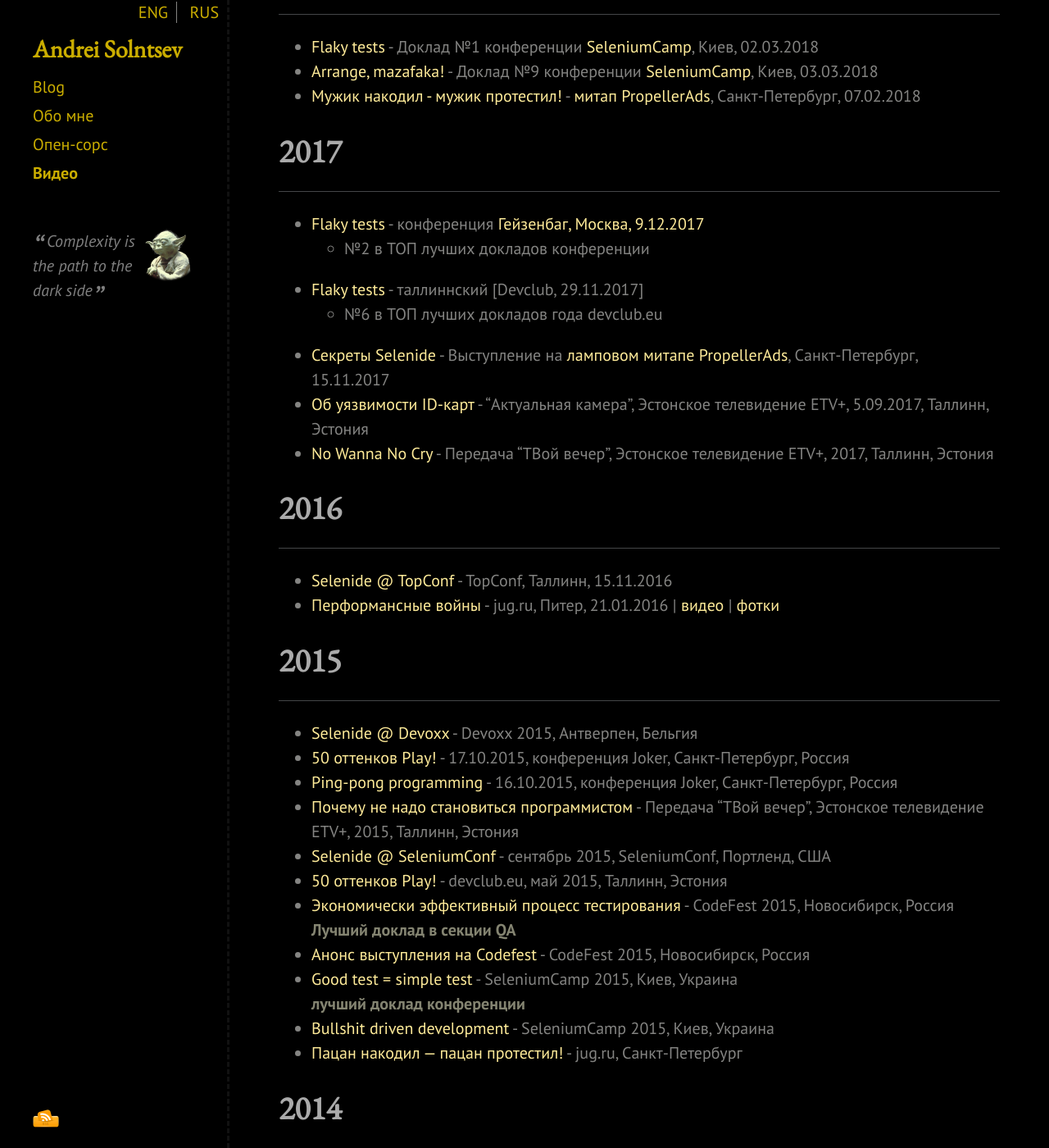
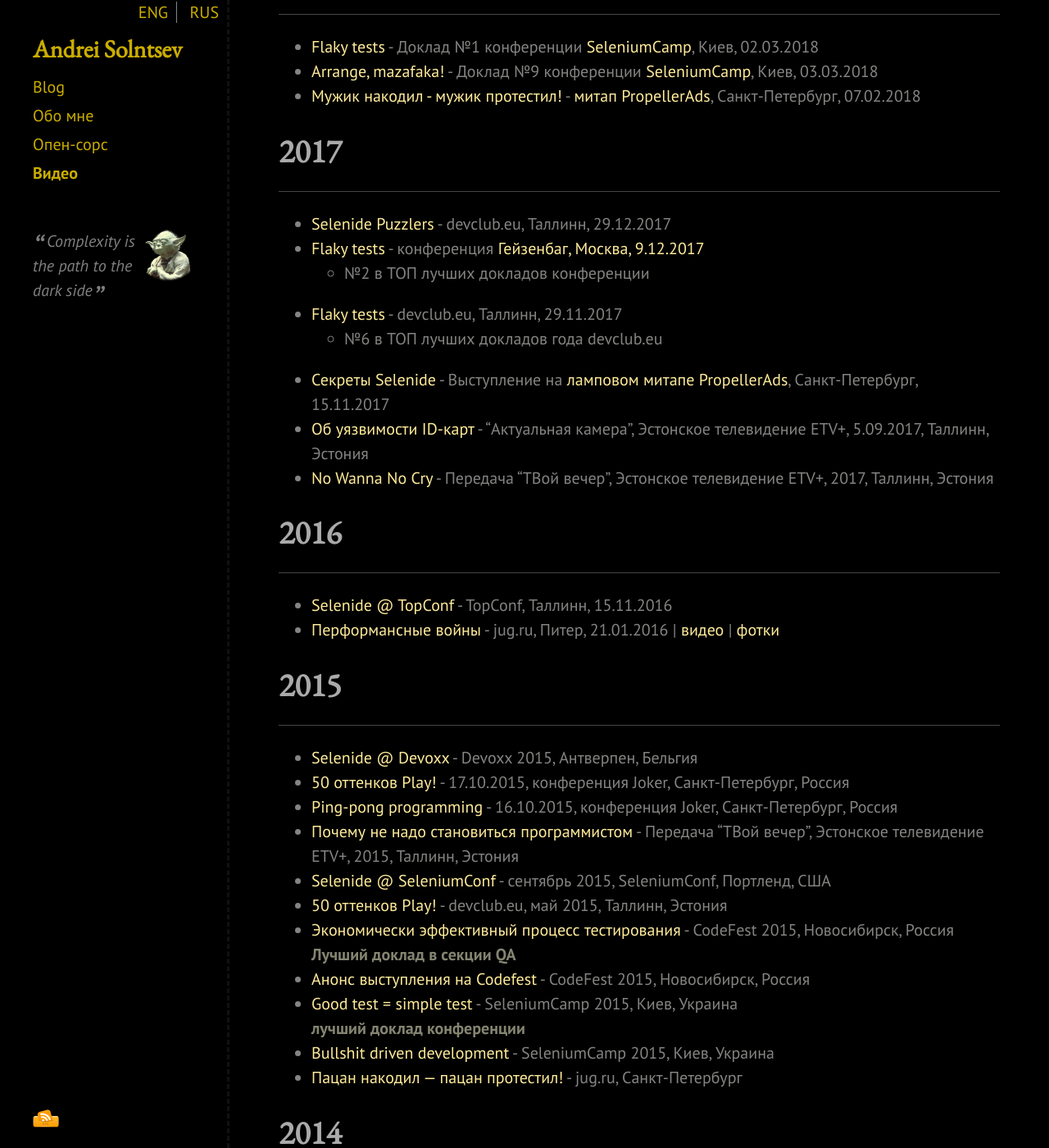
Before and after one commit to asolntsev/asolntsev.github.io, a Jekyll site: the page built from ru/video.md, in a window 1280 px wide and 1400 px high, scrolled down 254 px. Shown: the whole window at 82% size. Built offline with Jekyll 4.4.1, drawn with Linux system fonts in a browser that asks for light colours; nearby versions of some CDN libraries; some of the changed text lies outside the part shown.

Commit message:
add few videos

```diff
--- a/ru/video.md
+++ b/ru/video.md
@@ -16,9 +16,10 @@
 # 2017
 * * *
 
+* [Selenide Puzzlers](https://www.youtube.com/watch?v=LQSrhmzXpHM) - devclub.eu, Таллинн, 29.12.2017
 * [Flaky tests](https://www.youtube.com/watch?v=jLG3RXECQU8) - конференция [Гейзенбаг, Москва, 9.12.2017](https://heisenbug-moscow.ru/#schedule)
   * №2 в ТОП лучших докладов конференции
-* [Flaky tests](https://www.youtube.com/watch?v=y5TqMKdzmlk) - таллиннский [Devclub, 29.11.2017]
+* [Flaky tests](https://www.youtube.com/watch?v=y5TqMKdzmlk) - devclub.eu, Таллинн, 29.11.2017
   * №6 в ТОП лучших докладов года devclub.eu
 * [Секреты Selenide](https://www.youtube.com/watch?v=s_Sbs483SXs) - Выступление на [ламповом митапе PropellerAds](http://automated-testing.info/t/mitap-po-avtomatizaczii-testirovaniya-v-sankt-peterburge/17241/8), Санкт-Петербург, 15.11.2017
 * [Об уязвимости ID-карт](http://rus.err.ee/616866/programmist-ob-ujazvimosti-id-kart-verojatnost-popast-pod-mashinu-gorazdo-vyshe) - "Актуальная камера",
```
Also changed, not shown: other parts of ru/video.md (+1 -0 lines).
